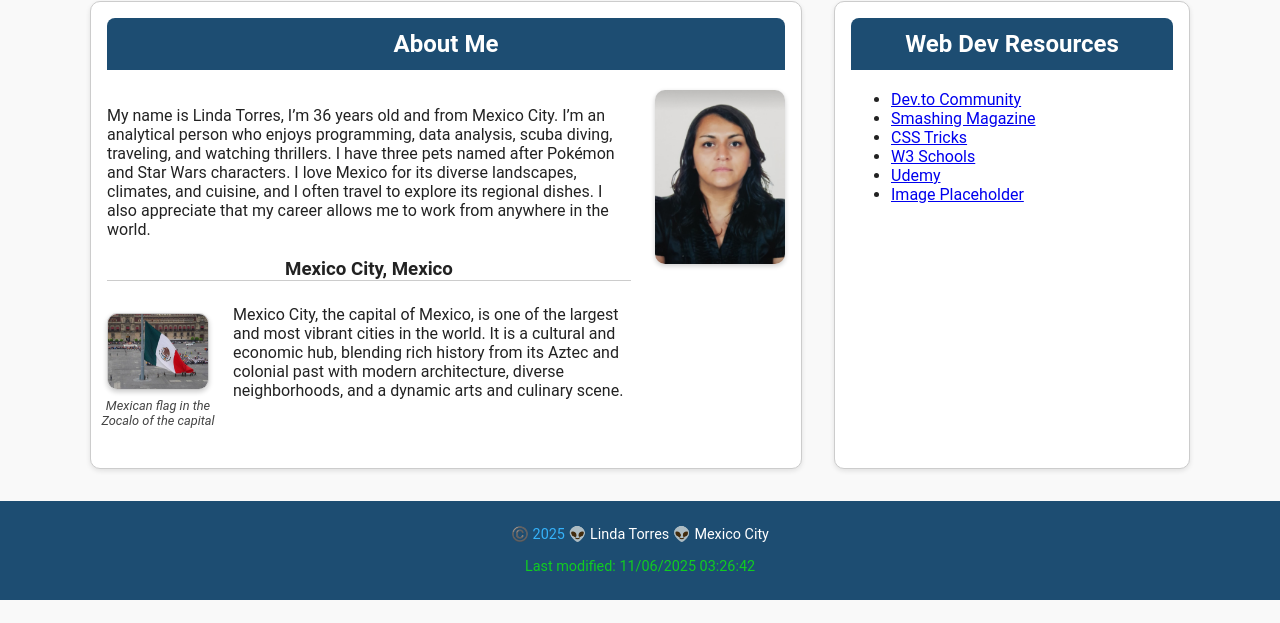
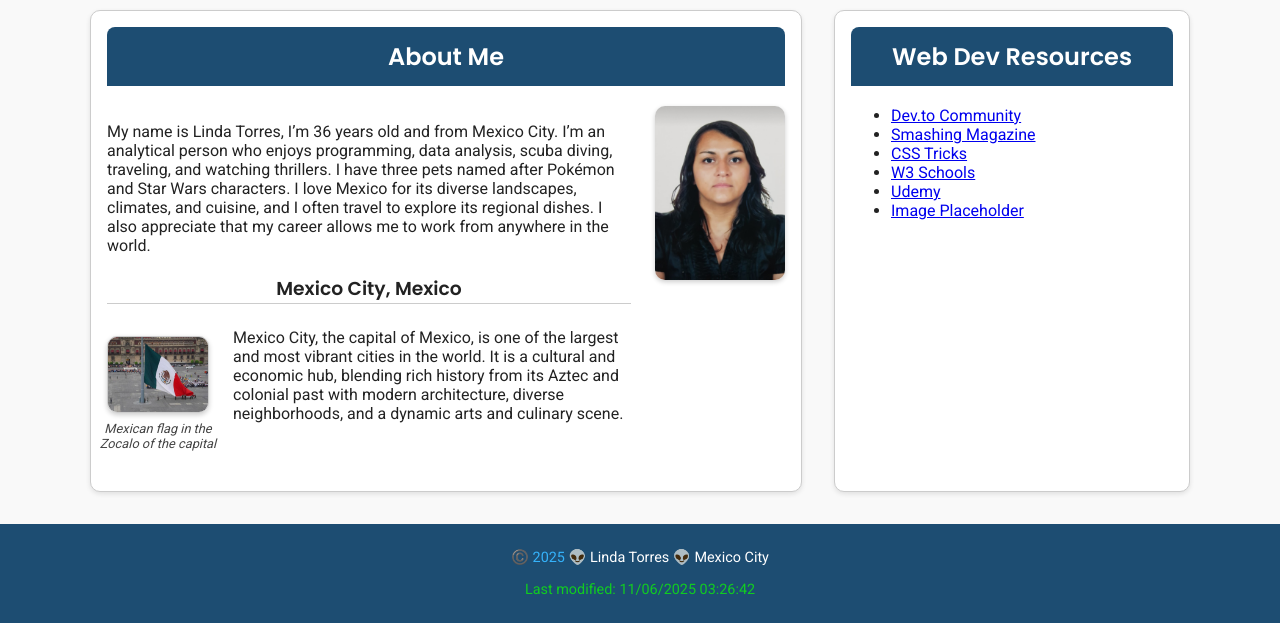
Before and after one commit to ToliTorres/wdd131, a plain HTML site: page index.html in a window 1280 px wide. Shown: the part 212-835 px from the top of the page. Before the commit the page ends 812 px from the top, so only its background shows below. Drawn offline with Linux system fonts and the light colour scheme.

Commit message:
The Google Roboto and Poppins fonts are added

```diff
--- a/index.html
+++ b/index.html
@@ -8,6 +8,10 @@
     <meta name="description"
         content="WDD 131 – Dynamic Web Fundamentals. Linda Luz Torres del Rio. Home page with web design practice, HTML, CSS and JavaScript.">
     <meta name="author" content="Linda Torres">
+    <link rel="preconnect" href="https://fonts.googleapis.com">
+    <link rel="preconnect" href="https://fonts.gstatic.com" crossorigin>
+    <link href="https://fonts.googleapis.com/css2?family=Roboto:wght@400;500;700&family=Poppins:wght@600&display=swap"
+        rel="stylesheet">
     <link rel="stylesheet" href="styles/base.css">
     <script src="scripts/getdates.js" defer></script>
 </head>
--- a/styles/base.css
+++ b/styles/base.css
@@ -9,11 +9,17 @@
 }
 
 body {
-    font-family: "Roboto", sans-serif;
+    font-family: 'Roboto', sans-serif;
     color: var(--text-color);
     background-color: var(--light-bg);
     margin: 0;
     padding: 0;
+}
+
+h1,
+h2,
+h3 {
+    font-family: 'Poppins', sans-serif;
 }
 
 header {
```
